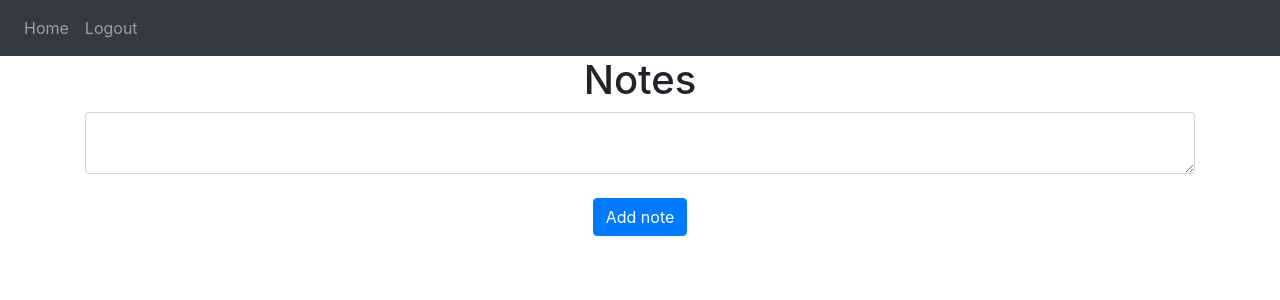
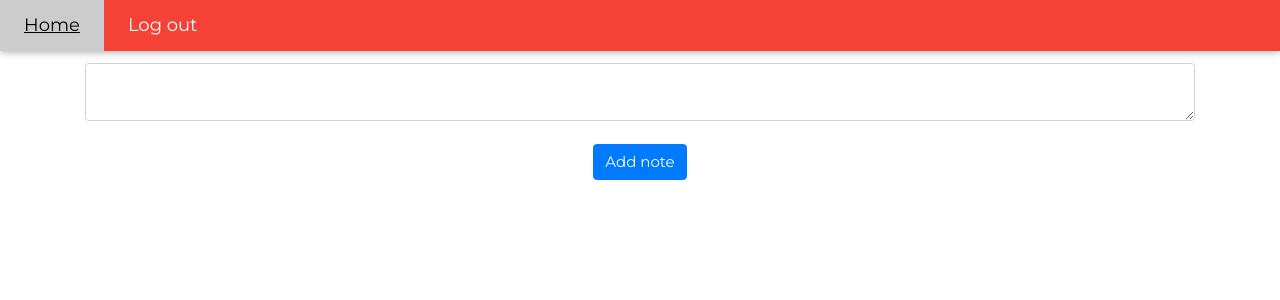
Before and after one commit to Unclematrix/Programmesanas-projekts, a Flask app: page /home in a window 1280 px wide. Shown: the top 300 px of the page. Run offline with Flask 3, Linux system fonts and the light colour scheme; a user stored in the database is signed in; some libraries are stand-ins or nearby versions.

Commit message:
Update base.html

```diff
--- a/Flask majaslapa/website/templates/base.html
+++ b/Flask majaslapa/website/templates/base.html
@@ -14,30 +14,33 @@
       href="https://stackpath.bootstrapcdn.com/font-awesome/4.7.0/css/font-awesome.min.css"
       crossorigin="anonymous"
     />
+    <link rel="stylesheet" href="https://www.w3schools.com/w3css/4/w3.css">
+    <link rel="stylesheet" href="https://fonts.googleapis.com/css?family=Lato">
+    <link rel="stylesheet" href="https://fonts.googleapis.com/css?family=Montserrat">
+    <link rel="stylesheet" href="https://cdnjs.cloudflare.com/ajax/libs/font-awesome/4.7.0/css/font-awesome.min.css">
     <title>{% block title %}Home{% endblock %}</title>
+    <style>
+      body,h1,h2,h3,h4,h5,h6 {font-family: "Lato", sans-serif}
+      .w3-bar,h1,button {font-family: "Montserrat", sans-serif}
+      .fa-anchor,.fa-coffee {font-size:200px}
+      </style>
   </head>
+
   <body>
-    <nav class="navbar navbar-expand-lg navbar-dark bg-dark">
-      <button
-        class="navbar-toggler"
-        type="button"
-        data-toggle="collapse"
-        data-target="#navbar"
-      >
-        <span class="navbar-toggler-icon"></span>
-      </button>
-      <div class="collapse navbar-collapse" id="navbar">
-        <div class="navbar-nav">
-          {% if user.is_authenticated %}
-          <a class="nav-item nav-link" id="home" href="/">Home</a>
-          <a class="nav-item nav-link" id="logout" href="/logout">Logout</a>
-          {% else %}
-          <a class="nav-item nav-link" id="login" href="/login">Login</a>
-          <a class="nav-item nav-link" id="signUp" href="/sign-up">Sign Up</a>
-          {% endif %}
-        </div>
+    <div class="w3-top">
+      <div class="w3-bar w3-red w3-card w3-left-align w3-large">
+        {% if user.is_authenticated %}
+        <a class="w3-bar-item w3-button w3-hide-medium w3-hide-large w3-right w3-padding-large w3-hover-white w3-large w3-red" href="javascript:void(0);" onclick="myFunction()" title="Toggle Navigation Menu"><i class="fa fa-bars"></i></a>
+        <a href="home" class="w3-bar-item w3-button w3-padding-large w3-white">Home</a>
+        <a href="logout" class="w3-bar-item w3-button w3-hide-small w3-padding-large w3-hover-white">Log out</a>
+        {% else %}
+        <a class="w3-bar-item w3-button w3-hide-medium w3-hide-large w3-right w3-padding-large w3-hover-white w3-large w3-red" href="javascript:void(0);" onclick="myFunction()" title="Toggle Navigation Menu"><i class="fa fa-bars"></i></a>
+        <a href="/" class="w3-bar-item w3-button w3-padding-large w3-white">TutePlan</a>
+        <a href="login" class="w3-bar-item w3-button w3-hide-small w3-padding-large w3-hover-white">Log in</a>
+        <a href="sign-up" class="w3-bar-item w3-button w3-hide-small w3-padding-large w3-hover-white">Sign up</a>
+        {% endif %}
       </div>
-    </nav>
+    </div>
 
     {% with messages = get_flashed_messages(with_categories=true) %}
     {% if messages %}
```
